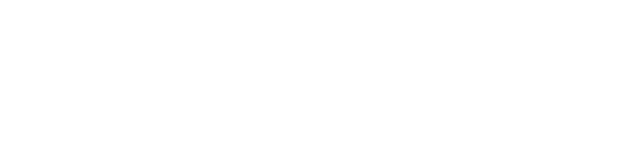
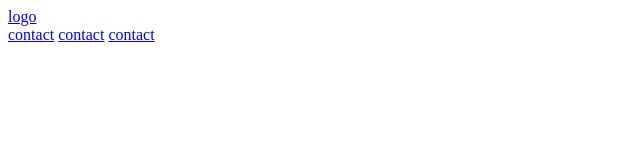
Before and after one commit to Nino-Techwoman/nini-github, a plain HTML site: page index.html in a window 1280 px wide. Shown: the whole page, without its empty margins (0-640 px from the left). Drawn offline with Linux system fonts and the light colour scheme.

Commit message:
Add header

```diff
--- a/index.html
+++ b/index.html
@@ -11,6 +11,19 @@
 
 <body>
 
+  <!-- header -->
+  <header>
+    <div class="logo">
+      <a href="#">logo</a>
+    </div>
+    <div class="nav">
+      <a href="#">contact</a>
+      <a href="#">contact</a>
+      <a href="#">contact</a>
+
+    </div>
+  </header>
+
 
 
 
```
Also changed, not shown: style.css (line endings or trailing spaces).
